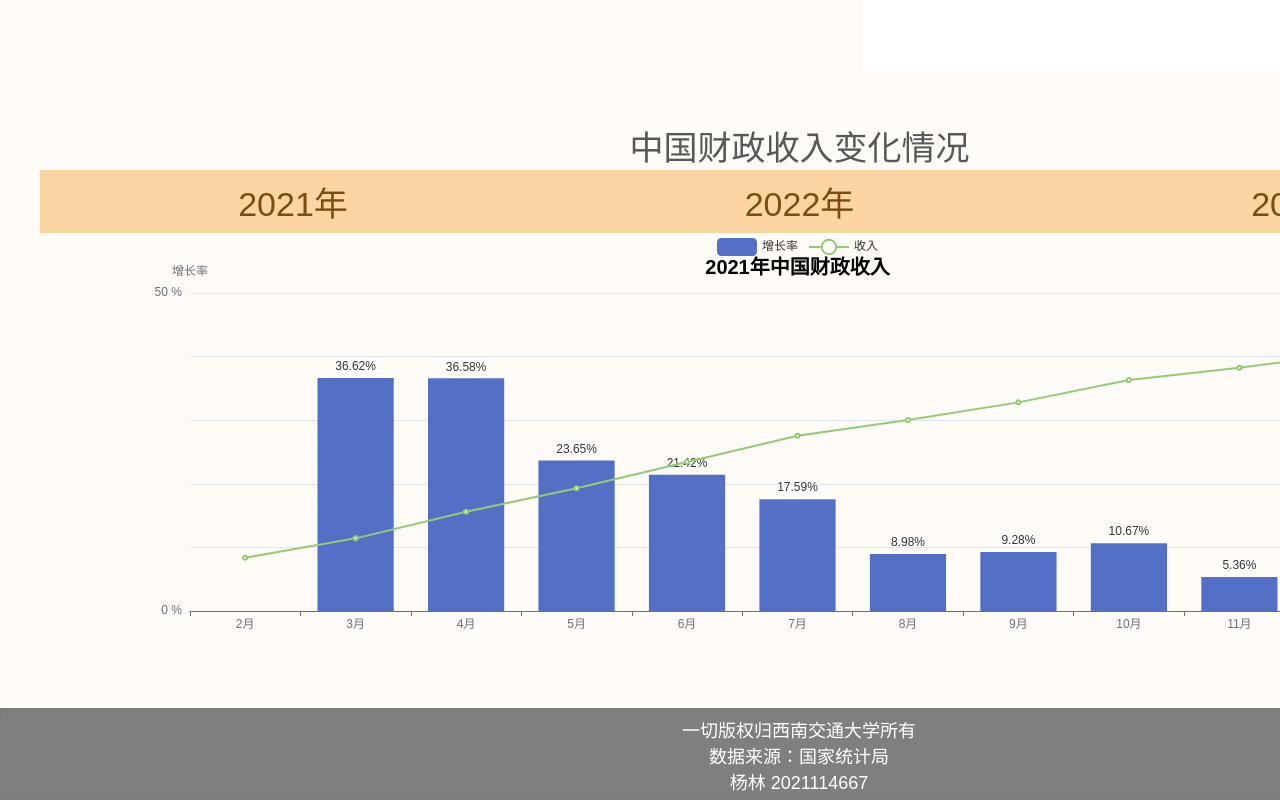
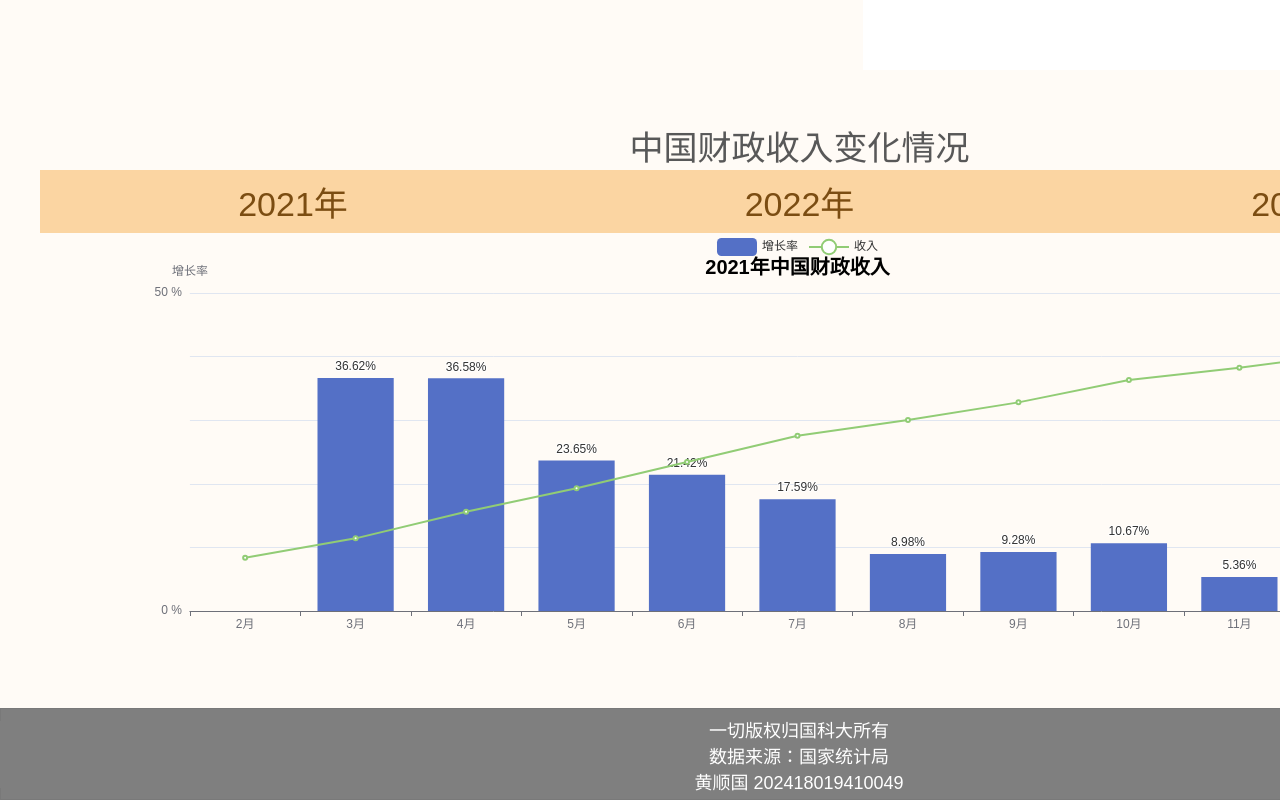
Before and after one commit to swjtuer2hsg/swjtuer2hsg.github.io, a plain HTML site: page index.html in a window 1280 px wide. Shown: the part 812-1612 px from the top of the page. Drawn offline with nearby package versions, Linux system fonts and the light colour scheme; a script that the page names is missing.

Commit message:
Update index.html

```diff
--- a/index.html
+++ b/index.html
@@ -189,7 +189,7 @@
   <div id="u16" class="ax_default box_1">
     <div id="u16_div" class=""></div>
     <div id="u16_text" class="text ">
-      <p><span>一切版权归西南交通大学所有</span></p><p><span>数据来源：国家统计局</span></p><p><span>杨林 2021114667</span></p>
+      <p><span>一切版权归国科大所有</span></p><p><span>数据来源：国家统计局</span></p><p><span>黄顺国 202418019410049</span></p>
     </div>
   </div>
 
```
